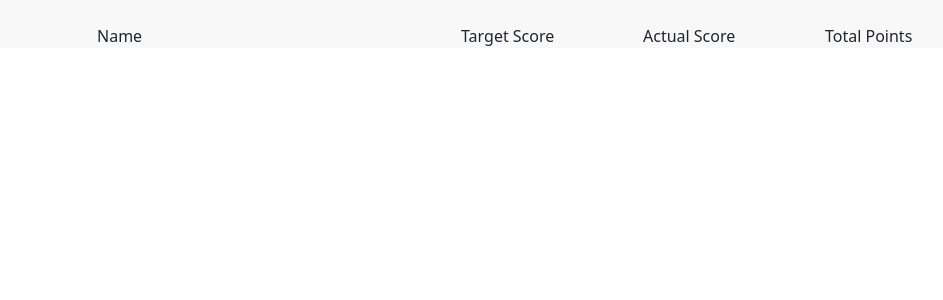
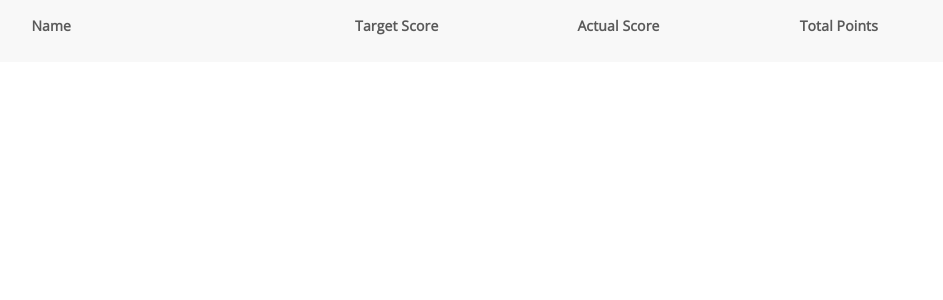
Before and after one commit to tymartin2/frontend-list_render, a React (Create React App) app: page / in a window 1280 px wide. Shown: the top 300 px of the page, without its empty margins (179-1122 px from the left). Built offline with nearby package versions, Linux system fonts and the light colour scheme.

Commit message:
done with header

```diff
--- a/public/index.html
+++ b/public/index.html
@@ -10,34 +10,14 @@
       content="Web site created using create-react-app"
     />
     <link rel="apple-touch-icon" href="%PUBLIC_URL%/logo192.png" />
-    <!--
-      manifest.json provides metadata used when your web app is installed on a
-      user's mobile device or desktop. See https://developers.google.com/web/fundamentals/web-app-manifest/
-    -->
+
     <link rel="manifest" href="%PUBLIC_URL%/manifest.json" />
-    <!--
-      Notice the use of %PUBLIC_URL% in the tags above.
-      It will be replaced with the URL of the `public` folder during the build.
-      Only files inside the `public` folder can be referenced from the HTML.
 
-      Unlike "/favicon.ico" or "favicon.ico", "%PUBLIC_URL%/favicon.ico" will
-      work correctly both with client-side routing and a non-root public URL.
-      Learn how to configure a non-root public URL by running `npm run build`.
-    -->
-    <title>React App</title>
+    <title>List Rendering</title>
   </head>
   <body>
     <noscript>You need to enable JavaScript to run this app.</noscript>
     <div id="root"></div>
-    <!--
-      This HTML file is a template.
-      If you open it directly in the browser, you will see an empty page.
 
-      You can add webfonts, meta tags, or analytics to this file.
-      The build step will place the bundled scripts into the <body> tag.
-
-      To begin the development, run `npm start` or `yarn start`.
-      To create a production bundle, use `npm run build` or `yarn build`.
-    -->
   </body>
 </html>
--- a/src/App.css
+++ b/src/App.css
@@ -1,22 +1,31 @@
+@import url('https://fonts.googleapis.com/css2?family=Open+Sans&display=swap');
+
 * {
   margin: 0;
   padding: 0;
   box-sizing: border-box;
 }
 
-/*#table {
-
-}*/
-
-.header  {
-  border-radius: 4px 4px 0px 0px;
-  background: #F8F8F8;
-  flex: none;
-  align-self: stretch;
-  flex-grow: 0;
+.header span {
+  display: flex;
+  flex-direction: column;
+  width: 52px;
+  height: 48px;
+  font-family: 'Open Sans';
+  font-style: normal;
+  font-weight: 600;
+  font-size: 14px;
+  letter-spacing: 0.01em;
+  color: #5A5A5A;
+  width: 100px;
 }
 
-.header > .header-items {
+.header .header-items {
+  padding: 7px;
   width: 52px;
   height: 48px;
 }
+
+.header {
+  background: #F8F8F8;
+}
--- a/src/components/table/TableHead.js
+++ b/src/components/table/TableHead.js
@@ -4,12 +4,23 @@ export default function TableHead() {
 	return(
 	   <thead className="header">
 	      <td className="header-items"></td>
-	      <td className="header-items" id="name">Name</td>
+
+	      <td className="header-items">
+	      	<span>Name </span>
+	      </td>
+
 	      <td className="header-items"></td>
 
-	      <td className="header-items" id="target">Target Score</td>
-	      <td className="header-items" id="actual">Actual Score</td>
-	      <td className="header-items" id="total">Total Points</td>
+	      <td className="header-items">
+	        <span>Target Score </span>
+	      </td>
+	      <td className="header-items">
+	      	<span>Actual Score </span>
+	      </td>
+
+	      <td className="header-items">
+	        <span>Total Points </span>
+	      </td>
 	   </thead>
 	)
 }
--- a/src/pages/TableDisplay.js
+++ b/src/pages/TableDisplay.js
@@ -7,7 +7,7 @@
 	export default function TableDisplay() {
 		return(
 			<Container>
-			    <Table id="table">
+			    <Table responsive id="table">
 					<TableHead />
 				</Table>
 			</Container>
```
